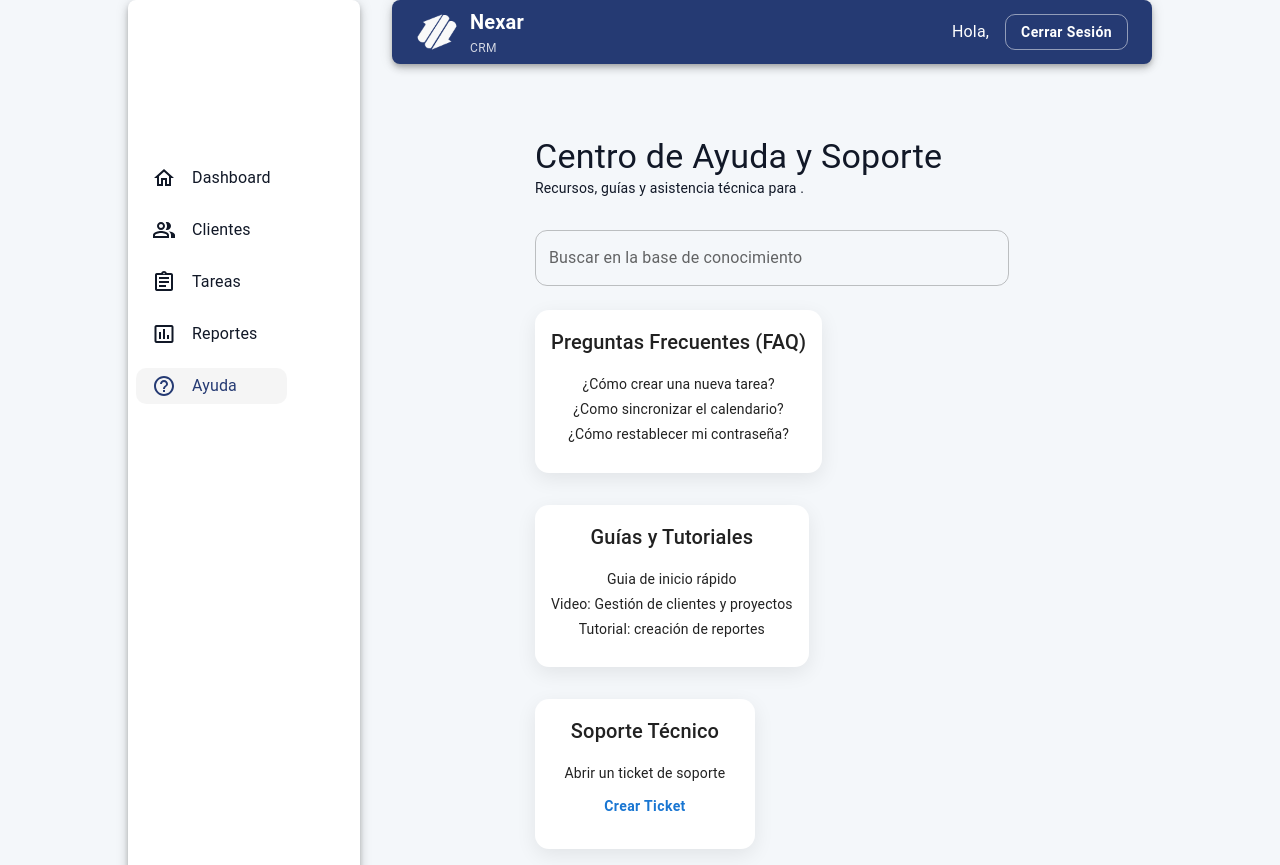
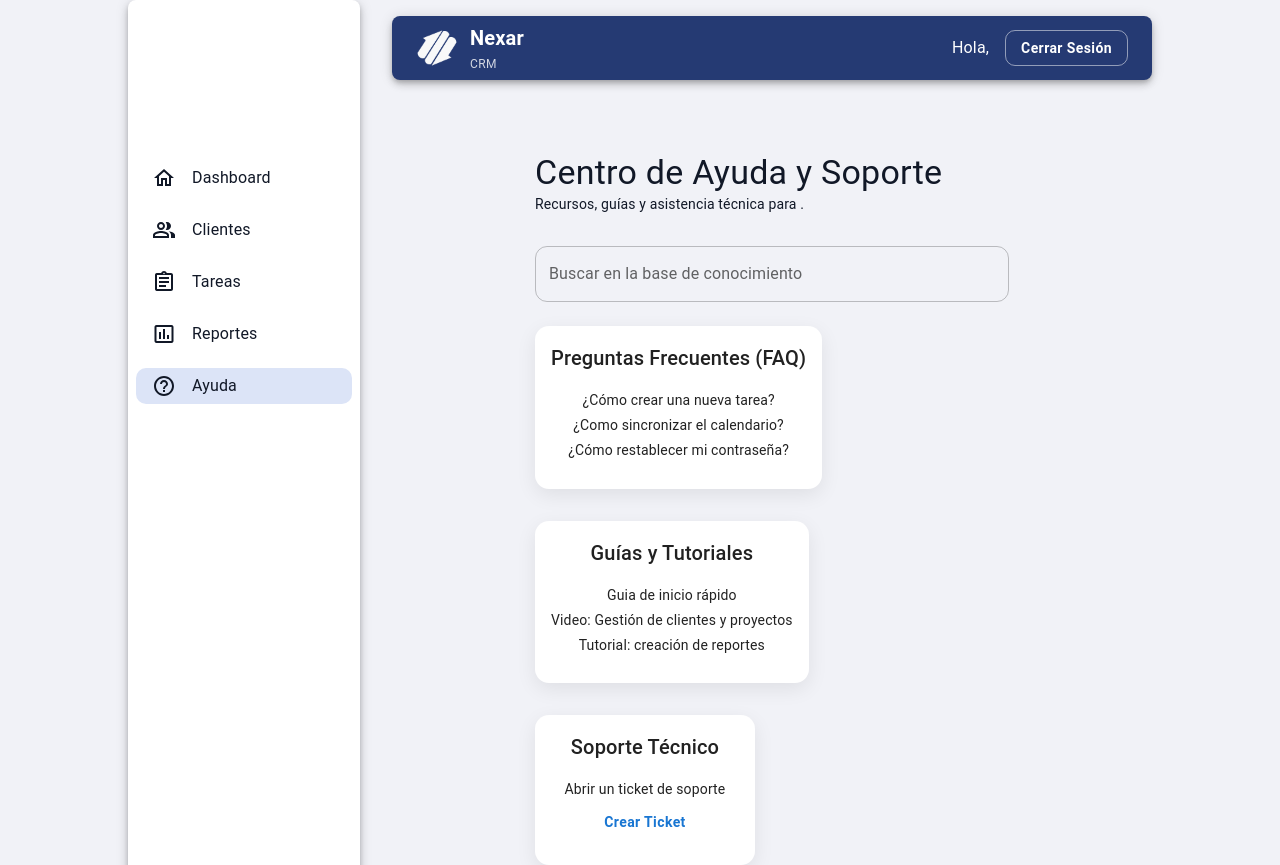
Before and after one commit to sofiver2023/pv_tp_integrador_grupo4, a React (Vite) app: page /ayuda in a window 1280 px wide. Shown: the top 865 px of the page. Built offline with nearby package versions, Linux system fonts and the light colour scheme; sample sign-in values are in the browser's storage.

Commit message:
chore(ui): aplicar pequeños retoques de diseño general

```diff
--- a/src/components/layout/Header.jsx
+++ b/src/components/layout/Header.jsx
@@ -28,10 +28,11 @@ const Header = () => {
 
     return (
         <AppBar position="sticky" elevation={0} sx={{
+            mt: { xs: 0, lg: 2 },
+            mb: '8px',
             bgcolor: "var(--primary)",
-            borderRadius: {xs:0, lg: 2},
+            borderRadius: { xs: 0, lg: 2 },
             boxShadow: 5,
-            marginBottom: '8px'
         }}>
             <Toolbar sx={{
                 minHeight: 72,
--- a/src/components/layout/Navbar.jsx
+++ b/src/components/layout/Navbar.jsx
@@ -24,7 +24,7 @@ function Navbar() {
             zIndex: { xs: 1000, lg: 'auto' },
             flexDirection: { xs: 'row', lg: 'column' },
             justifyContent: { xs: 'space-around', lg: 'flex-start' },
-            alignItems: { xs: 'center', lg: 'start' },
+            alignItems: { xs: 'center', lg: 'stretch' },
             pt: { xs: 2, lg: '20vh' },
             pb: { xs: 2, lg: 0 },
             mb: { xs: 0, lg: 6 },
@@ -47,42 +47,37 @@ function Navbar() {
             }}>
                 {navItems.map((item) => (
                     <Button
+                        fullWidth
                         key={item.nombre}
                         component={NavLink}
                         to={item.ruta}
                         color="inherit"
                         sx={{
-                            justifyContent: 'flex-start',
-                            alignContent: "space-around",
-                            width: '100%',
                             display: 'flex',
                             minWidth: { xs: 'auto', lg: '100%' },
                             px: { xs: 0, lg: 2 },
                             textTransform: 'none',
-
                             justifyContent: { xs: 'space-evenly', lg: 'flex-start' },
-                            alignItems: { xs: 'center', lg: 'start' },
-                            justifyContent: { xs: 'space-evenly', lg: 'flex-start' },
-                            alignItems: { xs: 'center', lg: 'start' },
+                            alignItems: { xs: 'center' },
                             gap: { xs: 0, lg: 2 },
                             px: { xs: 1, lg: 2 },
                             "&.active": {
-                                color: "var(--primary)",
+                                color: ("--var-primary"),
                                 fontWeight: 700,
-                                bgcolor: "rgba(0, 0, 0, 0.04)"
+                                bgcolor: "#DCE4F7"
                             },
                         }}
                     >
                         {item.icono}
                         <Typography sx={{
                             display: { xs: 'none', md: 'block' },
-                            fontSize:{md:'auto', lg:'1rem', xl:'1.3rem'}
+                            fontSize: { md: 'auto', lg: '1rem', xl: '1.3rem' }
                         }}>
                             {item.nombre}</Typography>
                     </Button>
                 ))}
             </Box>
-        </Stack>
+        </Stack >
     );
 }
 
--- a/src/styles/variables.css
+++ b/src/styles/variables.css
@@ -5,7 +5,7 @@
 
 --secondary:#334155;
 
---background:#F4F7FA;
+--background:#F1F2F7;
 
 --surface:#FFFFFF;
 
```
Also changed, not shown: src/components/layout/Layout.jsx (+4 -4 lines).
